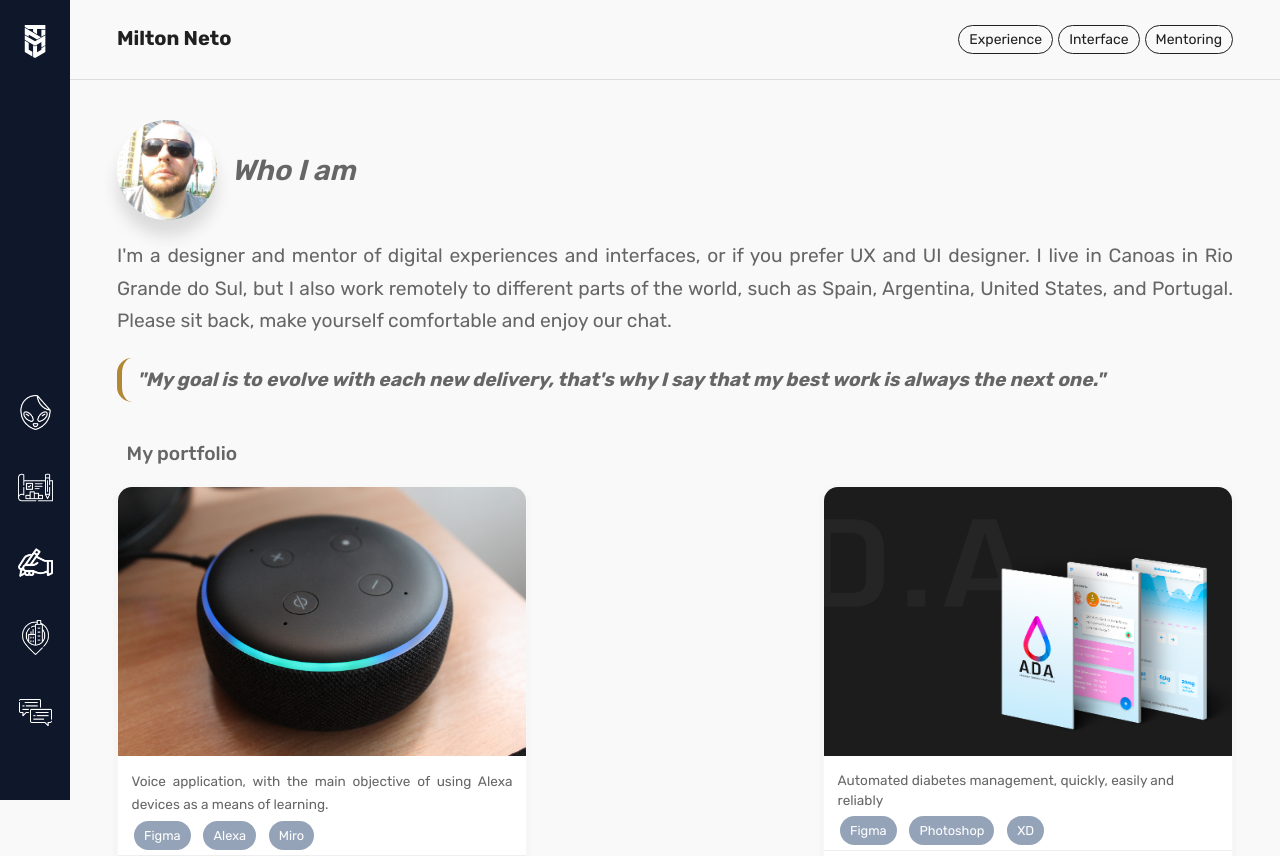
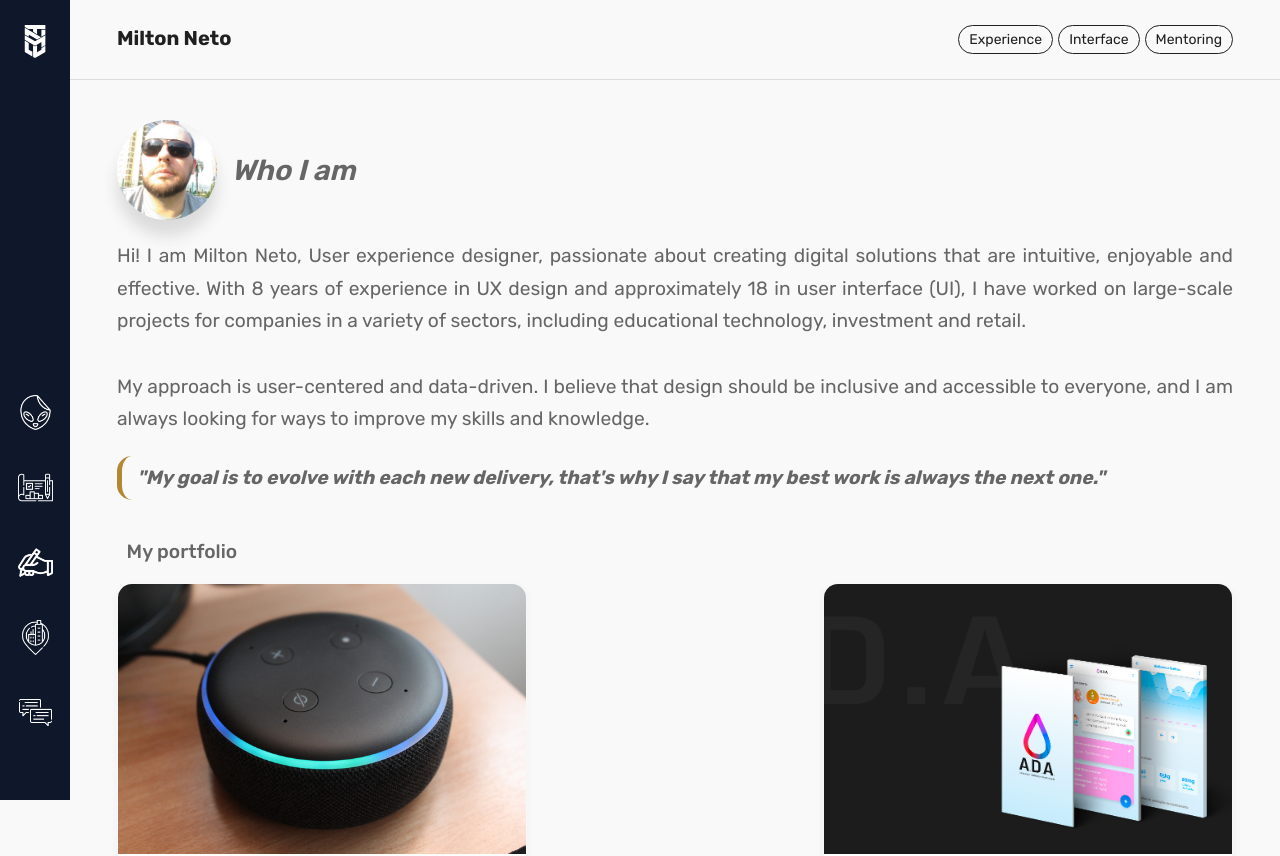
Before and after one commit to MiltonNeto/miltonneto.com.br, a Next.js app: page / in a window 1280 px wide. Shown: the top 856 px of the page. Built offline with nearby package versions, Linux system fonts and the light colour scheme.

Commit message:
Update SectionItsMe.tsx
Correção textual

```diff
--- a/components/sections/SectionItsMe.tsx
+++ b/components/sections/SectionItsMe.tsx
@@ -16,7 +16,8 @@ export default function SectionItsMe(){
                     </Col>
                     <Col xs="12" xxl={{ offset: 2, size: 7}} className={styles.contentText}>
                         <p>
-                        I'm a designer and mentor of digital experiences and interfaces, or if you prefer UX and UI designer. I live in Canoas in Rio Grande do Sul, but I also work remotely to different parts of the world, such as Spain, Argentina, United States, and Portugal. Please sit back, make yourself comfortable and enjoy our chat.
+                        Hi! I am Milton Neto, User experience designer, passionate about creating digital solutions that are intuitive, enjoyable and effective. With 8 years of experience in UX design and approximately 18 in user interface (UI), I have worked on large-scale projects for companies in a variety of sectors, including educational technology, investment and retail.<br />
+                        <br />My approach is user-centered and data-driven. I believe that design should be inclusive and accessible to everyone, and I am always looking for ways to improve my skills and knowledge.
                         </p>
 
                         <Col xs="12" xxl="12" className="quote">
```
